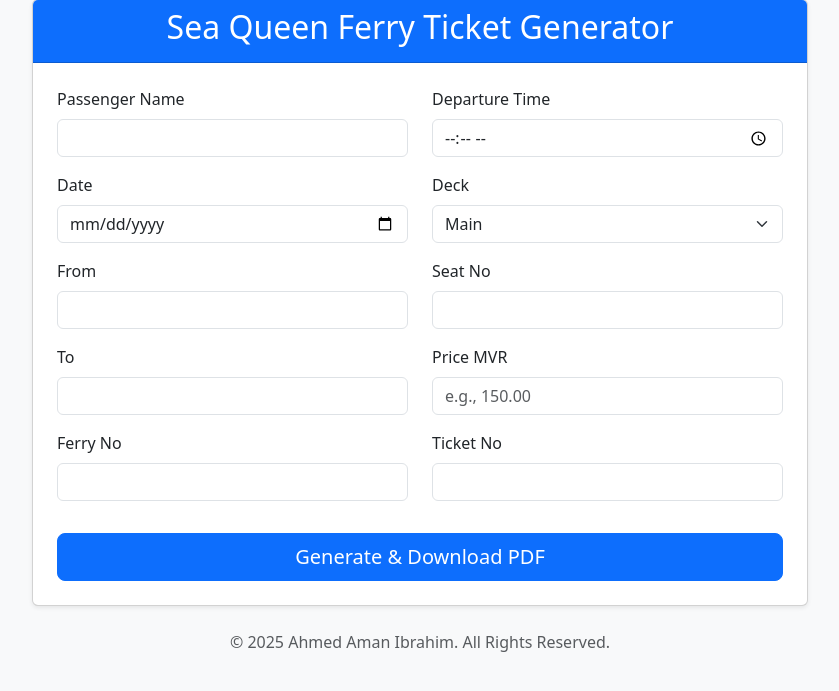
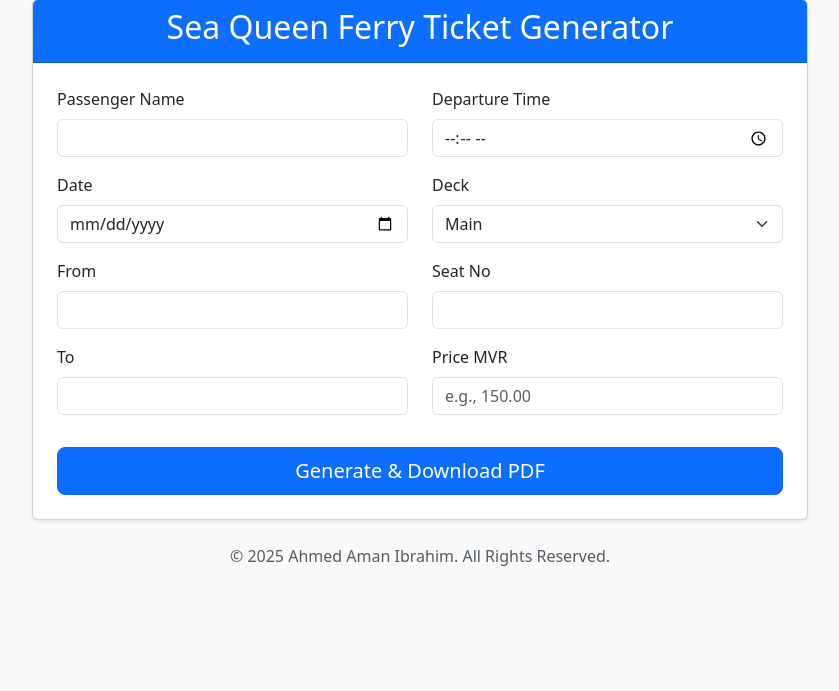
Before and after one commit to politecat314/seaqueen, a Flask app: page / in a window 1280 px wide. Shown: the part 49-740 px from the top of the page, without its empty margins (220-1059 px from the left). Run offline with Flask 3, Linux system fonts and the light colour scheme.

Commit message:
remove ferry no and ticket no

```diff
--- a/app.py
+++ b/app.py
@@ -33,12 +33,10 @@ def index():
                 "date": request.form.get('date'),
                 "from_location": request.form.get('from_location'),
                 "to_location": request.form.get('to_location'),
-                "ferry_no": request.form.get('ferry_no'),
                 "dep_time": request.form.get('dep_time'),
                 "deck": request.form.get('deck'),
                 "seat_no": request.form.get('seat_no'),
-                "price": request.form.get('price'),
-                "ticket_no": request.form.get('ticket_no')
+                "price": request.form.get('price')
             }
 
             # 2. Generate dynamic filename
@@ -46,12 +44,11 @@ def index():
             initials = "".join([part[0] for part in name_parts if part]).upper()
 
             s_initials = sanitize_filename(initials)
-            s_tkt_no = sanitize_filename(ticket_details["ticket_no"])
             s_date = sanitize_filename(ticket_details["date"])
             s_from = sanitize_filename(ticket_details["from_location"])
             s_to = sanitize_filename(ticket_details["to_location"])
 
-            pdf_filename = f"{s_initials}_{s_tkt_no}_{s_date}_{s_from}_to_{s_to}.pdf"
+            pdf_filename = f"{s_initials}_{s_date}_{s_from}_to_{s_to}.pdf"
             pdf_filepath = os.path.join(PDF_DIR, pdf_filename)
 
             # 3. Generate the PDF
@@ -66,8 +63,6 @@ def index():
             response.set_cookie('last_from', ticket_details['from_location'])
             response.set_cookie('last_to', ticket_details['to_location'])
             response.set_cookie('last_time', ticket_details['dep_time'])
-            response.set_cookie('last_ferry', ticket_details['ferry_no'])
-            response.set_cookie('last_tkt_no', ticket_details['ticket_no'])
 
             return response
 
--- a/templates/index.html
+++ b/templates/index.html
@@ -37,10 +37,6 @@
                                 <label for="to_location" class="form-label">To</label>
                                 <input type="text" class="form-control" id="to_location" name="to_location" value="{{ request.cookies.get('last_to', '') }}" required>
                             </div>
-                            <div class="mb-3">
-                                <label for="ferry_no" class="form-label">Ferry No</label>
-                                <input type="text" class="form-control" id="ferry_no" name="ferry_no" value="{{ request.cookies.get('last_ferry', '') }}" required>
-                            </div>
                         </div>
 
                         <div class="col-md-6">
@@ -65,10 +61,6 @@
                                 <input type="number" class="form-control" id="price" name="price"
            required min="0" step="0.01" placeholder="e.g., 150.00">
                             </div>
-                             <div class="mb-3">
-                                <label for="ticket_no" class="form-label">Ticket No</label>
-                                <input type="text" class="form-control" id="ticket_no" name="ticket_no" value="{{ request.cookies.get('last_tkt_no', '') }}" required>
-                            </div>
                         </div>
                     </div>
                     <div class="d-grid mt-3">
--- a/ticket_generator.py
+++ b/ticket_generator.py
@@ -67,7 +67,7 @@ class TicketGenerator:
         y_pos = 2.7
         labels_left = [
             ("NAME OF PASSENGER", "ފަސިންޖަރުގެ ނަން"), ("DATE", "ތާރީޚް"),
-            ("FROM", "ފުރިތަން"), ("TO", "ދާ ތަން"), ("FERRY NO", "ފެރީ ނަންބަރު")
+            ("FROM", "ފުރިތަން"), ("TO", "ދާ ތަން")
         ]
         x_box_left_start = 2.0 * inch
         box_width_left = 1.8 * inch
@@ -111,7 +111,7 @@ class TicketGenerator:
 
         # Other right fields
         y_pos = 1.3
-        labels_right = [("SEAT NO", "ސީޓް ނަންބަރު"), ("PRICE", "އަގު"), ("TKTNO", "ޓިކެޓް ނަންބަރު")]
+        labels_right = [("SEAT NO", "ސީޓް ނަންބަރު"), ("PRICE", "އަގު")]
         for eng, dhiv in labels_right:
             self.c.setFont("Helvetica", 9)
             self.c.drawString(4.0 * inch, y_pos * inch, eng)
@@ -130,12 +130,10 @@ class TicketGenerator:
         self.c.drawString(x_fill_left, 2.15 * inch, str(data.get("date", "")))
         self.c.drawString(x_fill_left, 1.65 * inch, str(data.get("from_location", "")))
         self.c.drawString(x_fill_left, 1.15 * inch, str(data.get("to_location", "")))
-        self.c.drawString(x_fill_left, 0.65 * inch, str(data.get("ferry_no", "")))
 
         self.c.drawString(4.75 * inch, 2.65 * inch, str(data.get("dep_time", "")))
         self.c.drawString(4.75 * inch, 1.25 * inch, str(data.get("seat_no", "")))
         self.c.drawString(4.75 * inch, 0.75 * inch, "MVR " + str(data.get("price", "")))
-        self.c.drawString(4.75 * inch, 0.25 * inch, str(data.get("ticket_no", "")))
 
         # Mark the selected deck
         deck = data.get("deck", "").upper()
```
